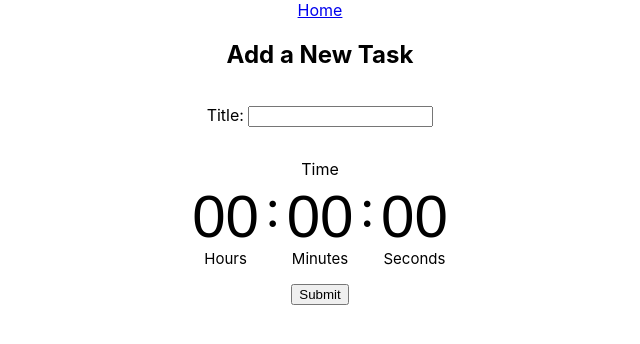
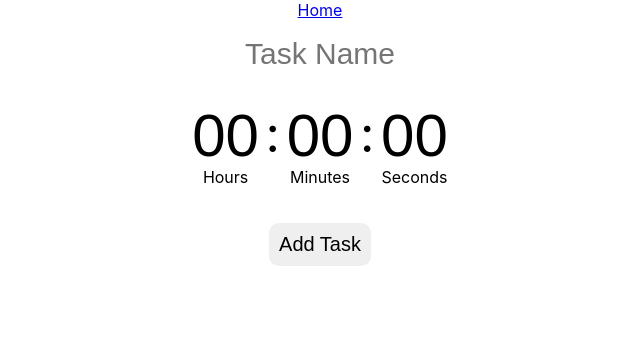
Before and after one commit to kovalen1618/priora, a React (Create React App) app: page /create in a window 1280 px wide. Shown: the top 344 px of the page, without its empty margins (320-960 px from the left). Built offline with nearby package versions, Linux system fonts and the light colour scheme; the HTML template or start-up script is replaced by a standard one.

Commit message:
Altered modal content & fixed extra logic

```diff
--- a/src/components/TaskList.js
+++ b/src/components/TaskList.js
@@ -105,7 +105,7 @@ export default function TaskList({ tasks }) {
   // TODO: Maybe have a way of it being temporarily stored in localstorage and then once the user is done it will update the Firestore
   const handleEdit = (id) => {
     projectFirestore.collection('tasks').doc(id).update({
-      title: 'Something else'
+      name: 'Something else'
     });
   }
 
@@ -115,7 +115,7 @@ export default function TaskList({ tasks }) {
       {/* Index is created through the .map method and represents the task being processed */}
       {tasks.map((task, index) => (
         <div className="task-container" key={task.id}>
-          <h3 className="title">{task.title}</h3>
+          <h3 className="name">{task.name}</h3>
           <div className="task">
             {/* Pause/Play */} {/* Ensures that taskStates[index] exists before trying to access its isRunning property */}
             <div className={`play ${taskStates && taskStates[index] && taskStates[index].isRunning ? 'pause' : ''}`} onClick={() => handlePlayPause(task.id)}></div>
--- a/src/pages/create/Create.css
+++ b/src/pages/create/Create.css
@@ -1,5 +1,5 @@
 .create {
-    min-height: 300px;
+    height: auto
 }
 
 .create-task-form {
@@ -12,6 +12,13 @@
     margin: 1rem 0;
 }
 
+.name input {
+    border: none;
+    outline: none;
+    text-align: center;
+    font-size: 30px;
+}
+
 .time-colon {
     font-size: 50px;
 }
@@ -22,7 +29,6 @@
 }
 
 .time-input {
-    margin-top: 6px;
     caret-color: transparent;
 }
 
@@ -41,9 +47,18 @@
 
 .time-input input::placeholder {
     color: black;
+    transition: 1s;
 }
 
-.time-input-label {
-    margin-top: 10px;
-    font-size: 15px;
+.submit-form-button {
+    margin: 20px 0;
+    border: none;
+    border-radius: 10px;
+    font-size: 20px;
+    padding: 10px;
+    transition: 0.5s;
 }
+
+.submit-form-button:hover {
+    background-color: orangered ;
+}
--- a/src/pages/create/Create.js
+++ b/src/pages/create/Create.js
@@ -1,5 +1,5 @@
 // React
-import React, { useRef, useState } from 'react'
+import React, { useState } from 'react'
 
 // Firebase
 import { projectFirestore } from '../../firebase/config';
@@ -8,7 +8,7 @@ import { projectFirestore } from '../../firebase/config';
 import './Create.css';
 
 function Create({ closeModal }) {
-    const [title, setTitle] = useState('');
+    const [name, setName] = useState('');
 
     const [time, setTime] = useState(0);
     const [hours, setHours] = useState('');
@@ -20,6 +20,7 @@ function Create({ closeModal }) {
         inputs.forEach(input => input.style.borderBottom = '3px solid transparent');
 
         e.target.style.borderBottom = '3px solid black';
+
         console.log(e.target.value)
     }
 
@@ -27,7 +28,7 @@ function Create({ closeModal }) {
     const handleSubmit = async (e) => {
         e.preventDefault();
 
-        const doc = { title, time };
+        const doc = { name, time };
 
         try {
             await projectFirestore.collection('tasks').add(doc);
@@ -42,36 +43,32 @@ function Create({ closeModal }) {
 
     return (
         <div className='create'>
-            <h2 className='create-header'>Add a New Task</h2>
-
             <form onSubmit={handleSubmit} className='create-task-form'>
 
-                <label>
-                    <span id='title-label'>Title: </span>
+                <label className='name'>
                     <input
                         type='text'
-                        onChange={(e) => setTitle(e.target.value)}
-                        value={title}
+                        placeholder='Task Name'
+                        onChange={(e) => setName(e.target.value)}
+                        value={name}
                         required
                     />
                 </label>
 
                 <label className='clock'>
-                    <div id='time-label'>Time</div>
                     <div id='time-inputs'>
                         <div className='time'>
                             <div className='time-input'>
                                 <input
                                     type='text'
                                     placeholder='00'
-                                    maxLength={2}
                                     onChange={(e) => {
                                         if (e.target.value === '' || /^\d+$/.test(e.target.value)) {
                                             const parsedValue = parseInt(e.target.value.replace(/\D/g, ''), 10);
-                                            setHours(isNaN(parsedValue) ? '' : parsedValue);
+                                            setHours(!isNaN(parsedValue) && parsedValue < 100 ? parsedValue : `${e.target.value}`.substring(0,2));
                                         }
                                     }}
-                                    value={hours}
+                                    value={hours === '' ? '' : (hours < 10 ? `0${hours}` : (hours < 100 ? hours : `${hours}`.substring(0,2)))}
                                     onFocus={handleInputFocus}
                                 />
                             </div>
@@ -83,14 +80,14 @@ function Create({ closeModal }) {
                                 <input
                                     type='text'
                                     placeholder='00'
-                                    maxLength={2}
+                                    maxLength={3}
                                     onChange={(e) => {
                                         if (e.target.value === '' || /^\d+$/.test(e.target.value)) {
                                             const parsedValue = parseInt(e.target.value.replace(/\D/g, ''), 10);
-                                            setMinutes(isNaN(parsedValue) ? '' : parsedValue);
+                                            setMinutes(!isNaN(parsedValue) && parsedValue < 100 ? parsedValue : `${e.target.value}`.substring(0,2));
                                         }
                                     }}
-                                    value={minutes}
+                                    value={minutes === '' ? '' : (minutes < 10 ? `0${minutes}` : (minutes < 100 ? minutes : `${minutes}`.substring(0,2)))}
                                     onFocus={handleInputFocus}
                                 />
                             </div>
@@ -102,14 +99,14 @@ function Create({ closeModal }) {
                                 <input
                                     type='text'
                                     placeholder='00'
-                                    maxLength={2}
+                                    maxLength={3}
                                     onChange={(e) => {
                                         if (e.target.value === '' || /^\d+$/.test(e.target.value)) {
                                             const parsedValue = parseInt(e.target.value.replace(/\D/g, ''), 10);
-                                            setSeconds(isNaN(parsedValue) ? '' : parsedValue);
+                                            setSeconds(!isNaN(parsedValue) && parsedValue < 100 ? parsedValue : `${e.target.value}`.substring(0,2));
                                         }
                                     }}
-                                    value={seconds}
+                                    value={seconds === '' ? '' : (seconds < 10 ? `0${seconds}` : (seconds < 100 ? seconds : `${seconds}`.substring(0,2)))}
                                     onFocus={handleInputFocus}
                                 />
                             </div>
@@ -131,7 +128,7 @@ function Create({ closeModal }) {
                         }
                         setTime(totalTime);
                     }}
-                >Submit</button>
+                >Add Task</button>
 
             </form>
         </div>
```
